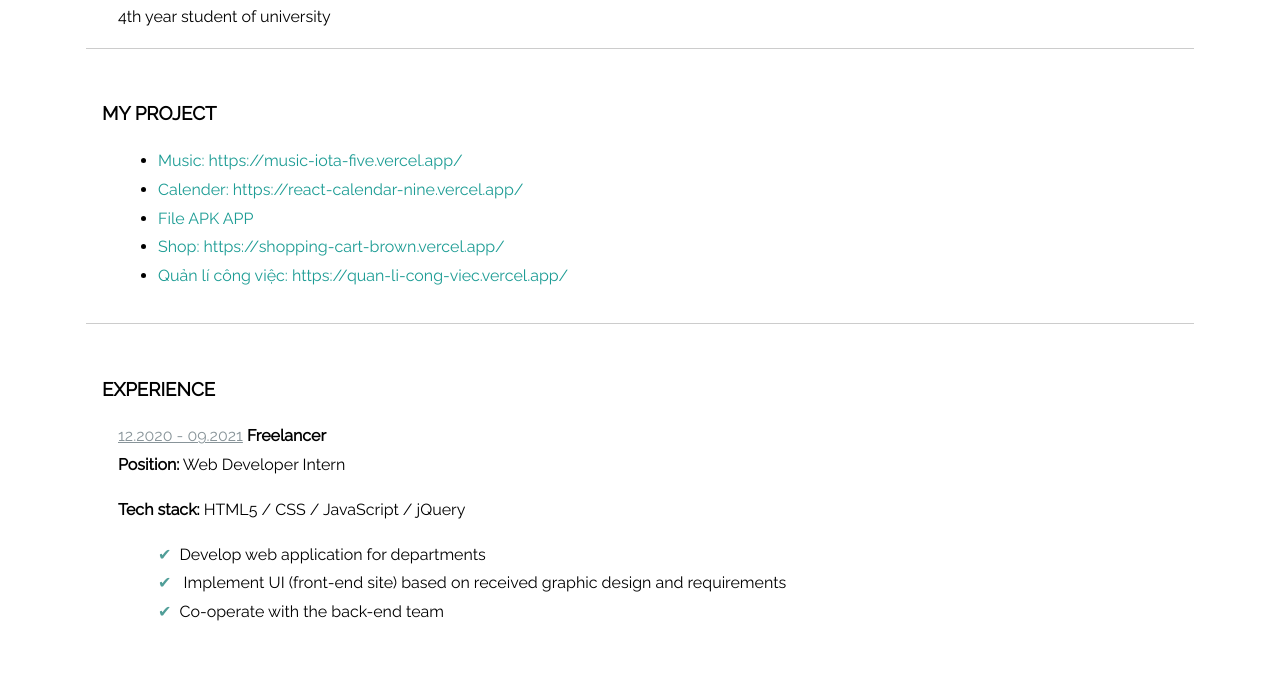
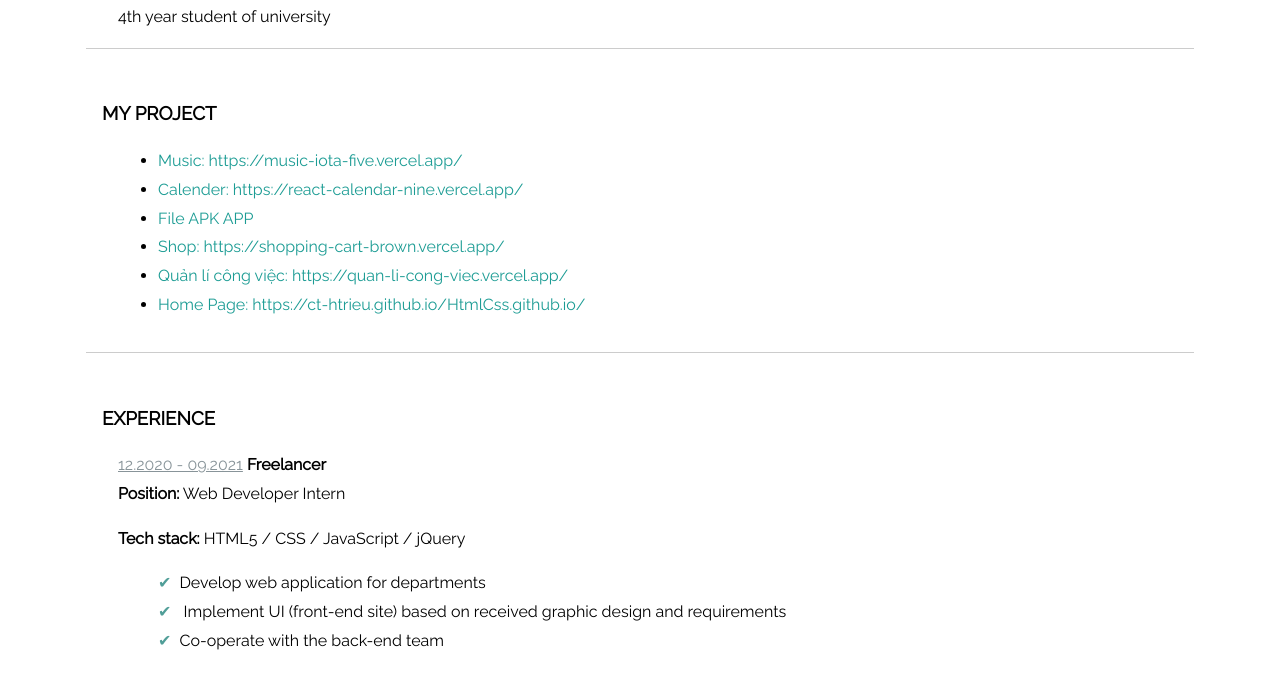
Before and after one commit to CT-HTrieu/CV-Html, a plain HTML site: page index.html in a window 1280 px wide. Shown: the part 1472-2146 px from the top of the page. Drawn offline with Linux system fonts and the light colour scheme.

Commit message:
add home page

```diff
--- a/index.html
+++ b/index.html
@@ -155,6 +155,14 @@
                 Quản lí công việc: https://quan-li-cong-viec.vercel.app/</a
               >
             </li>
+            <li>
+              <a
+                href="https://ct-htrieu.github.io/HtmlCss.github.io/"
+                target="_blank"
+              >
+                Home Page: https://ct-htrieu.github.io/HtmlCss.github.io/</a
+              >
+            </li>
           </ul>
         </article>
       </section>
```
